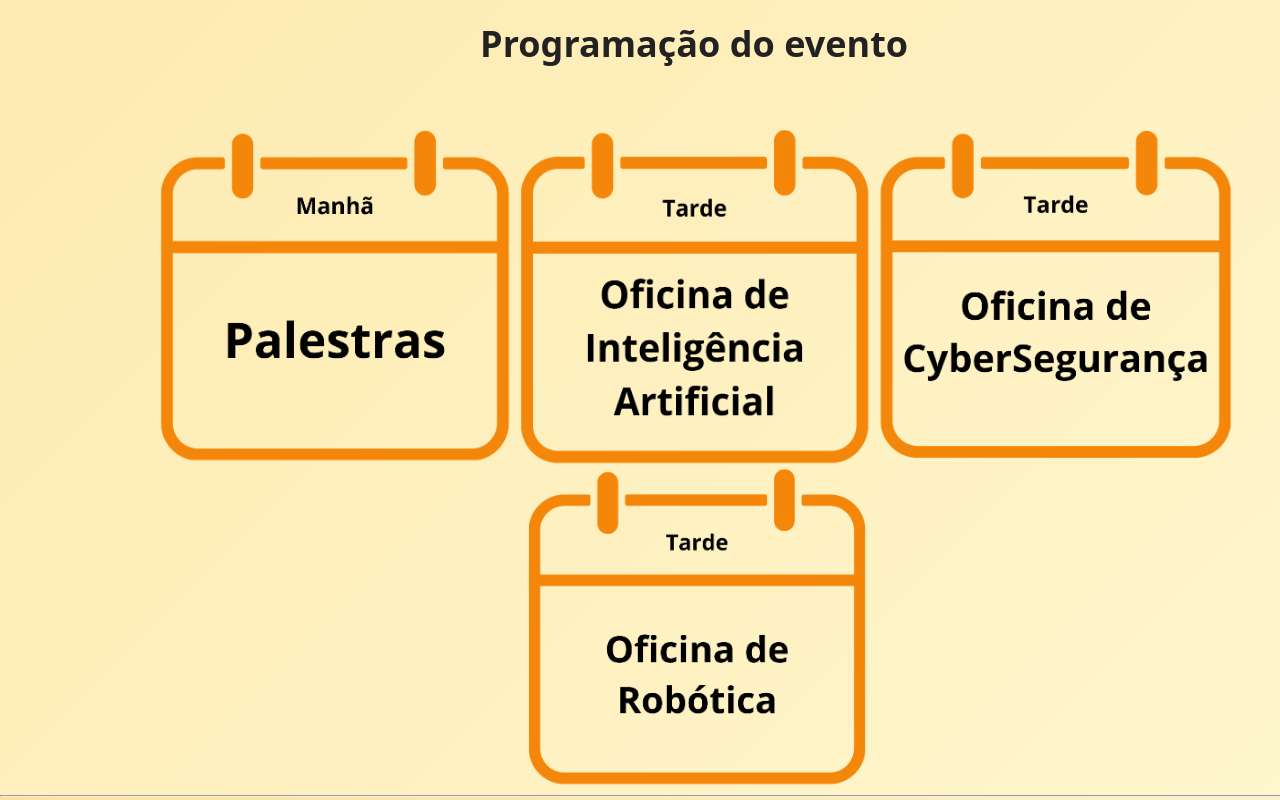
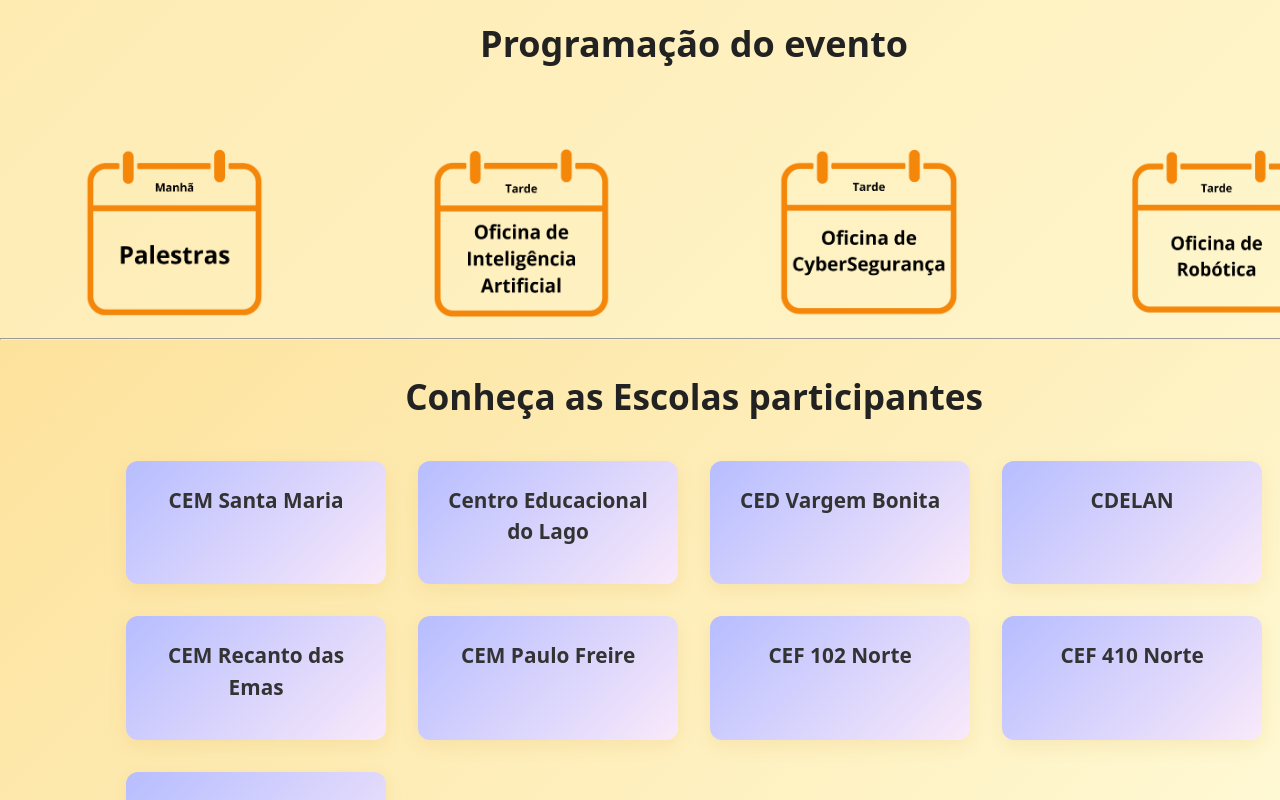
Before and after one commit to aadriellyy/landing-site-ieee, a React (Vite) app in the folder event-landing/: page / in a window 1280 px wide. Shown: the part 1360-2160 px from the top of the page. Built offline with nearby package versions, Linux system fonts and the light colour scheme.

Commit message:
Fix Images

```diff
--- a/event-landing/src/components/Footer.css
+++ b/event-landing/src/components/Footer.css
@@ -16,7 +16,7 @@
 }
 
 .footer-logo img {
-  height: 300px;
+  height: 100px;
   width: auto;
 }
 
--- a/event-landing/src/sections/Program.css
+++ b/event-landing/src/sections/Program.css
@@ -28,8 +28,9 @@ h2 {
 }
 
 .agenda {
-  width: 360px;
+  width: 180px;
   height: auto;
+  margin: 20px auto;;
 }
 
 @media (max-width: 480px) {
```
